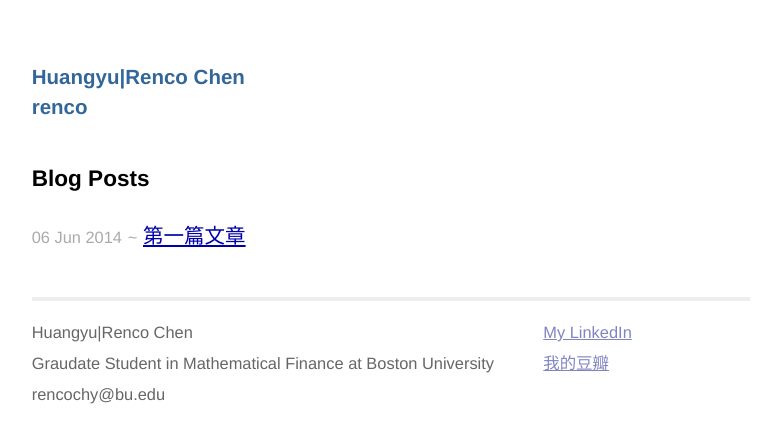
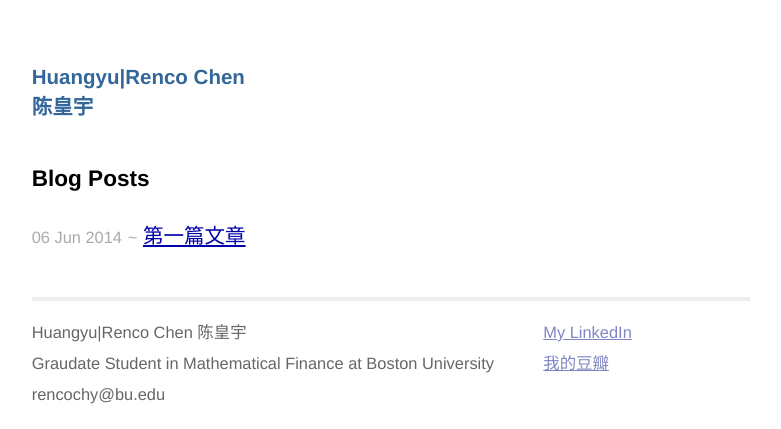
Before and after one commit to Renco/Renco.github.io, a Jekyll site: the page built from index.html, in a window 1280 px wide. Shown: the top 429 px of the page, without its empty margins (249-1030 px from the left). Built offline with Jekyll 4.4.1, drawn with Linux system fonts in a browser that asks for light colours.

Commit message:
Change default.html

```diff
--- a/_layouts/default.html
+++ b/_layouts/default.html
@@ -12,12 +12,12 @@
 </head>
 <body>
 	<div class="site">
-		<div class="title"><a href="http://renco.github.io">Huangyu|Renco Chen<br/>renco</a></div>
+		<div class="title"><a href="http://renco.github.io">Huangyu|Renco Chen<br/>陈皇宇</a></div>
 		{{ content }}
 		<div class="footer">
 			<div class="contact">
 				<p>
-					Huangyu|Renco Chen<br/>
+					Huangyu|Renco Chen 陈皇宇<br/>
 					Graudate Student in Mathematical Finance at Boston University<br/>
 					rencochy@bu.edu<br/>
 					<!--&#114;&#111;&#103;&#99;&#104;&#97;&#112;&#64;&#103;&#109;&#97;&#105;&#108;&#46;&#99;&#111;&#109;-->
```
